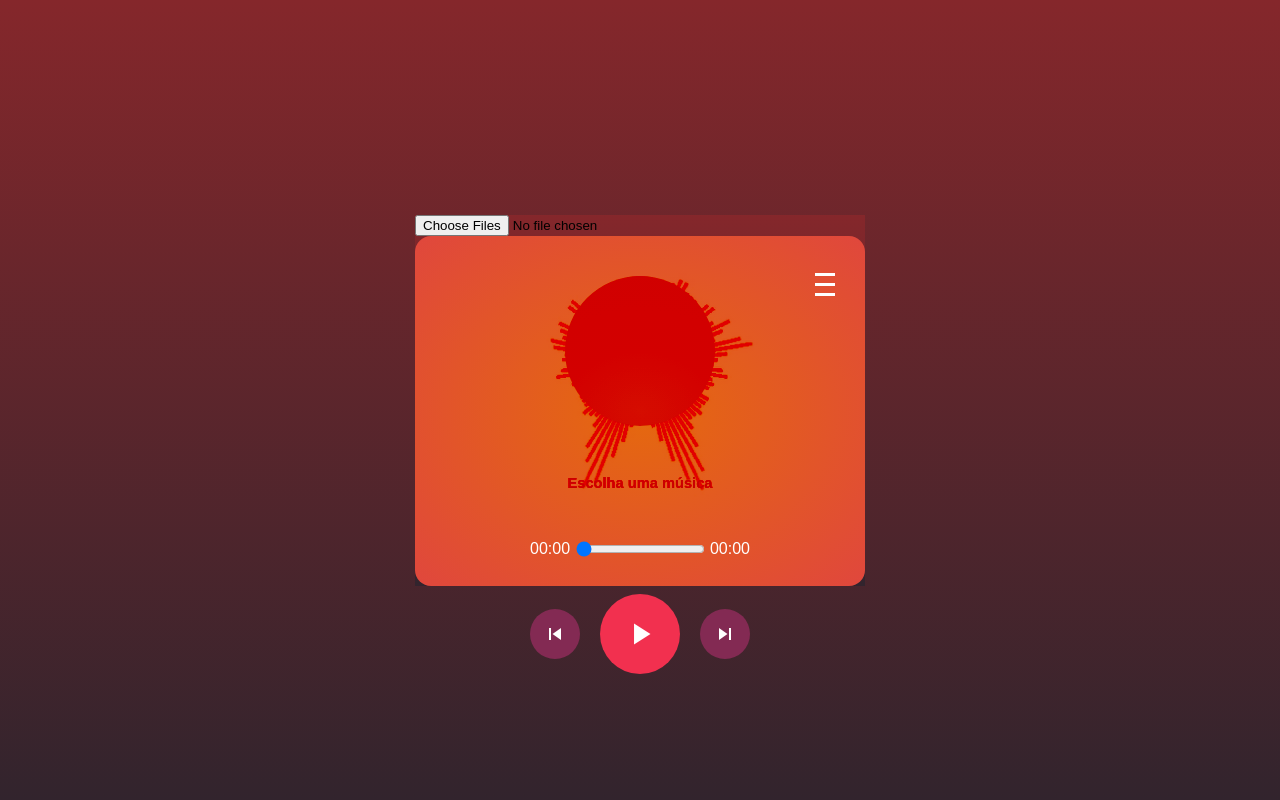
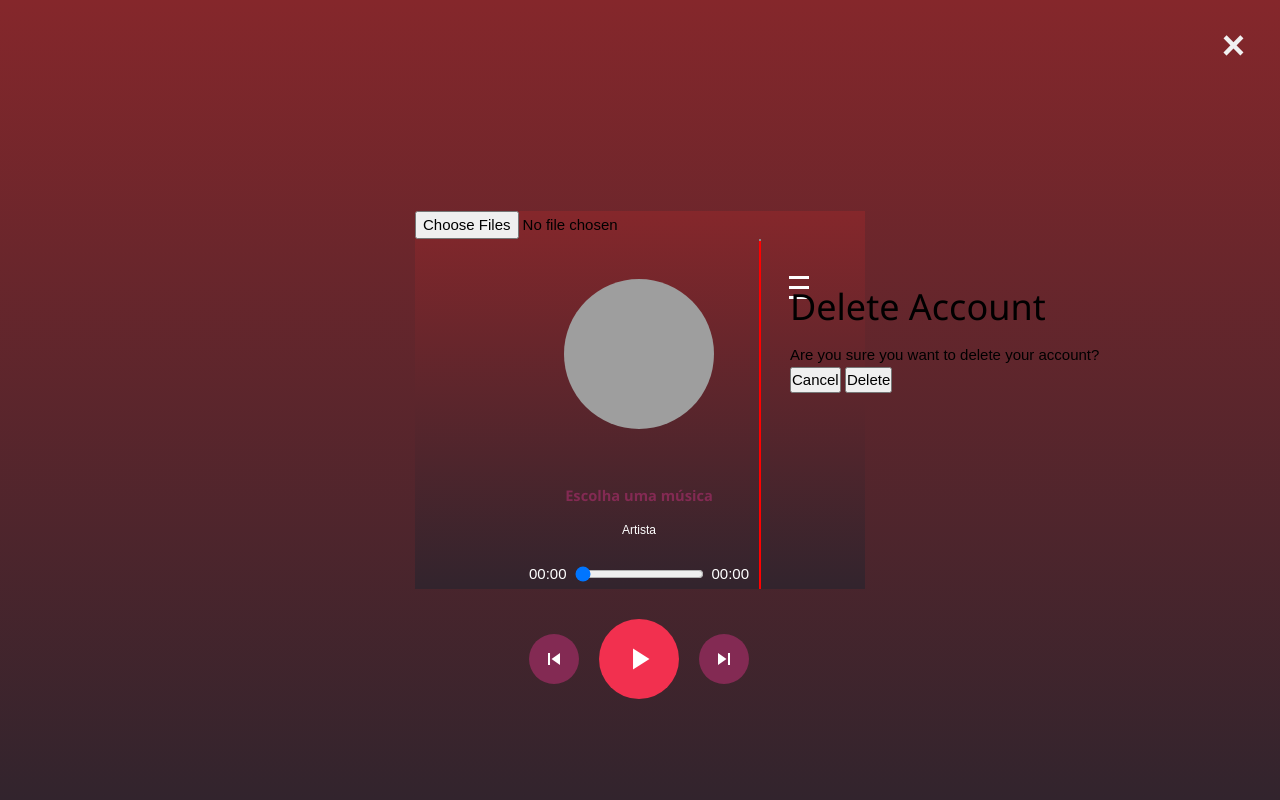
Before and after one commit to Kevin9227/Repo_lesson, a PHP site: page /PlaySound/index.html in a window 1280 px wide. Run offline with PHP 8.4, Linux system fonts and the light colour scheme; some libraries are stand-ins or nearby versions; grey boxes are pictures that could not be loaded.

Commit message:
Novas alterações

```diff
--- a/JC/css/master.css
+++ b/JC/css/master.css
@@ -178,7 +178,7 @@ section {
 
 .texto {
     width: 550px;
-    margin: 0px 60px 0
+    margin: 0px 60px 0;
 }
 
 .texto button {
--- a/PlaySound/css/master.css
+++ b/PlaySound/css/master.css
@@ -8,8 +8,6 @@ body{
     background-image: -webkit-gradient(linear, left top, left bottom, from(rgb(133, 39, 43)), to(rgb(50, 36, 45)));
     background-image: linear-gradient(to bottom, rgb(133, 39, 43), rgb(50, 36, 45));
     display: grid;
-    -webkit-box-pack: center;
-    -ms-flex-pack: center;
     justify-content: center;
     align-items: center;
     height: 100vh;
@@ -18,11 +16,7 @@ body{
     background-color: rgb(50, 36, 45);
     background-image: -webkit-gradient(linear, left top, left bottom, from(rgb(133, 39, 43)), to(rgb(50, 36, 45)));
     background-image: linear-gradient(to bottom, rgb(133, 39, 43), rgb(50, 36, 45));
-
     display: grid;
-
-    -webkit-box-pack: center;
-    -ms-flex-pack: center;
     justify-content: center;
     align-items: center;
 }
@@ -38,8 +32,7 @@ body{
     height: 350px;
 
 }
-
-.media {
+/* .media {
     background-color: rgb(227, 95, 28);
     background-image: radial-gradient(rgb(229, 105, 13), rgb(224, 71, 61));
     width: 100%;
@@ -49,25 +42,20 @@ body{
     justify-content: center;
     align-items: flex-start;
     flex-direction: row;
-
 }
+ */
 
 .detalhes {
-    color: #fff;
     text-align: center;
     -webkit-box-pack: center;
     -ms-flex-pack: center;
     justify-content: center;
-    background: url('../rodagrif.gif') no-repeat  ;
     background-size: cover;
     background-position: center;
-     opacity: 100%;
-    mix-blend-mode: color-burn;
+    opacity: 100%;
     -webkit-transition: 0.5s;
     transition: 0.5s;
     aspect-ratio: 2/2;
-    -o-object-fit:contain;
-
 }
 /*Continuar amanhã*/
 
@@ -82,26 +70,17 @@ body{
     position: relative;
     width: 100%;
     height: 350px;
-    opacity: 100%;
+
     mix-blend-mode: color-burn;
-    -webkit-transition: 0.5s;
     transition: 0.5s;
     aspect-ratio: 2/2;
-    -o-object-fit:contain;
     object-fit:contain;
 }
 
 .somgif{
-    display: -webkit-box;
-    display: -ms-flexbox;
     display: flex;
-    -webkit-box-pack: center;
-    -ms-flex-pack: center;
     justify-content: center;
-   -webkit-box-align: center;
-   -ms-flex-align: center;
-   align-items: center;;
-
+    align-items: center;
 }
 .detalhes img {
     border-radius: 50%;
@@ -111,38 +90,34 @@ body{
 }
 
 .playlist {
-    height: 0%;
-    width: 00px;
     display: flex;
-    justify-content: flex-end;
+    justify-content:start;
+    background-color: red;
 }
-
+/*
 .lista {
     display: none;
     background: rgba(131, 42, 83, 0.5);
     transition: 0.5s;
-}
+
+} */
 
 .lista1 {
     opacity: 100%;
     display: grid;
-
     align-items: center;
     overflow-y: scroll;
     background: rgba(131, 42, 83, 0.5);
-    width: 30%;
-    height: 50%;
+    width: 200px;
+    height:350px;
     position: absolute;
-    -webkit-transition: 0.5s;
     transition: 0.5s;
-
-
 }
 
 .lista1 p {
     font-size: 9pt;
     color: #fff;
-    text-align: justify;
+    text-align: center;
     margin: 10px;
     padding: 2px;
     border-bottom: #29299921 solid 1px;
@@ -153,6 +128,11 @@ body{
     -webkit-transition: 0.2s;
     transition: 0.2s;
 
+}
+.texto {
+    color: #fff;
+    font-size: 9pt;
+    margin: 10px;
 }
 
 .contador {
@@ -258,3 +238,50 @@ body{
     -webkit-transform: rotate(45deg) translate(-8px, -8px);
     transform: rotate(45deg) translate(-8px, -8px);
 }
+
+
+
+
+/* Modal Content/Box */
+.modal-content {
+    background-color: #fefefe;
+    margin: 5% auto 15% auto; /* 5% from the top, 15% from the bottom and centered */
+    border: 1px solid #888;
+    width: 80%; /* Could be more or less, depending on screen size */
+  }
+
+  /* Style the horizontal ruler */
+  hr {
+    border: 1px solid #f1f1f1;
+    margin-bottom: 25px;
+  }
+
+  /* The Modal Close Button (x) */
+  .close {
+    position: absolute;
+    right: 35px;
+    top: 15px;
+    font-size: 40px;
+    font-weight: bold;
+    color: #f1f1f1;
+  }
+
+  .close:hover,
+  .close:focus {
+    color: #f44336;
+    cursor: pointer;
+  }
+
+  /* Clear floats */
+  .clearfix::after {
+    content: "";
+    clear: both;
+    display: table;
+  }
+
+  /* Change styles for cancel button and delete button on extra small screens */
+  @media screen and (max-width: 300px) {
+    .cancelbtn, .deletebtn {
+       width: 100%;
+    }
+  }
--- a/PlaySound/index.html
+++ b/PlaySound/index.html
@@ -7,7 +7,7 @@
     <link rel="stylesheet" href="css/master.css">
     <link href="https://fonts.googleapis.com/icon?family=Material+Icons" rel="stylesheet">
     <script src="https://cdnjs.cloudflare.com/ajax/libs/jsmediatags/3.9.1/jsmediatags.min.js"></script>
-    <link rel="stylesheet" href="https://fonts.googleapis.com/css2?family=Material+Symbols+Outlined:opsz,wght,FILL,GRAD@24,400,0,0&icon_names=add_circle" />
+    <link rel="stylesheet" href="https://www.w3schools.com/w3css/4/w3.css">
     <title>Play Sound</title>
 </head>
 <body>
@@ -38,24 +38,32 @@
                 </div>
             </div>
             <div class="playlist">
-            <div class="container" onclick="myFunction(this)">
+            <div class="container" onclick="document.getElementById('id01').style.display='block'">
                 <div class="bar1"></div>
                 <div class="bar2"></div>
                 <div class="bar3"></div>
             </div>
-            <div class="lista">
-                <h3>A minha Música</h3>
+            <div id="id01" class="modal lista">
+                <span onclick="document.getElementById('id01').style.display='none'" class="close" title="Close Modal">×</span>
+                <form class="modal-content" action="/action_page.php">
+                  <div class="container">
+                    <h1>Delete Account</h1>
+                    <p>Are you sure you want to delete your account?</p>
 
-            </div>
+                    <div class="clearfix">
+                      <button type="button" onclick="document.getElementById('id01').style.display='none'" class="cancelbtn">Cancel</button>
+                      <button type="button" onclick="document.getElementById('id01').style.display='none'" class="deletebtn">Delete</button>
+                    </div>
+                  </div>
+                </form>
+              </div>
+
         </div>
         </div>
         <audio id="my-audio"></audio>
-
-
     </div>
     </div>
     <script src="js/media.js"></script>
-
     <script >
 
 
--- a/PlaySound/js/media.js
+++ b/PlaySound/js/media.js
@@ -20,16 +20,19 @@ let currentIndex = 0;  // Índice da música atual
 
 // Função para carregar músicas
 function loadMusic(event) {
+
     musicFiles = Array.from(event.target.files);
     if (musicFiles.length > 0) {
         playMusic(0); // Começar com a primeira música
+        togglePlayPause()
+        adicionarMusica() // Adicionar músicas à playlist
     }
 }
  // Função para adicionar músicas à playlist
  function adicionarMusica() {
     const files = document.getElementById("myFile").files;
 
-    for (let file of files) {
+    for (let file of ficheiros) {
         const reader = new FileReader();
 
         reader.onload = function(e) {
@@ -107,6 +110,9 @@ audio.ontimeupdate = function () {
         document.getElementById("inicio").textContent = formatTime(currentTime);
         document.getElementById("final").textContent = formatTime(duration);
     }
+    if( currentTime == duration){
+        nextAudio()
+    }
 };
 
 // Formatar o tempo (ex: 01:30)
```
